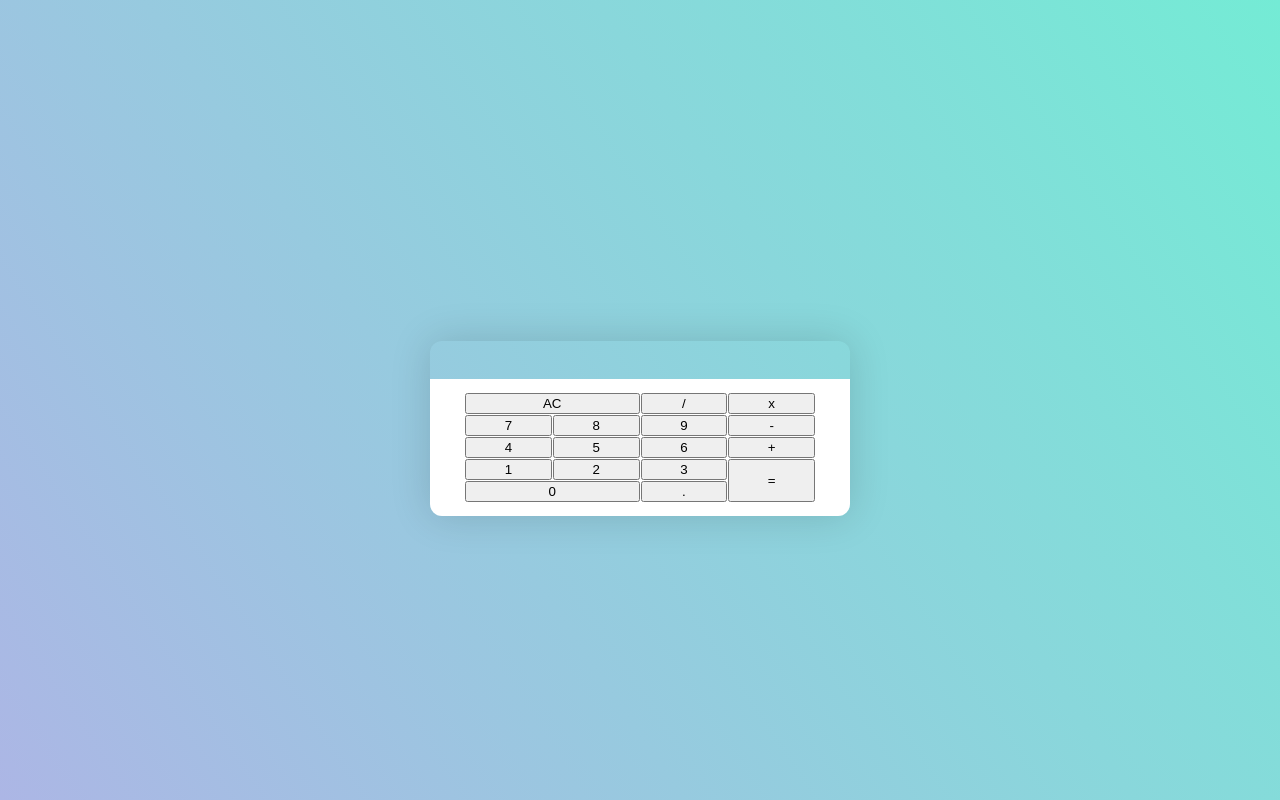
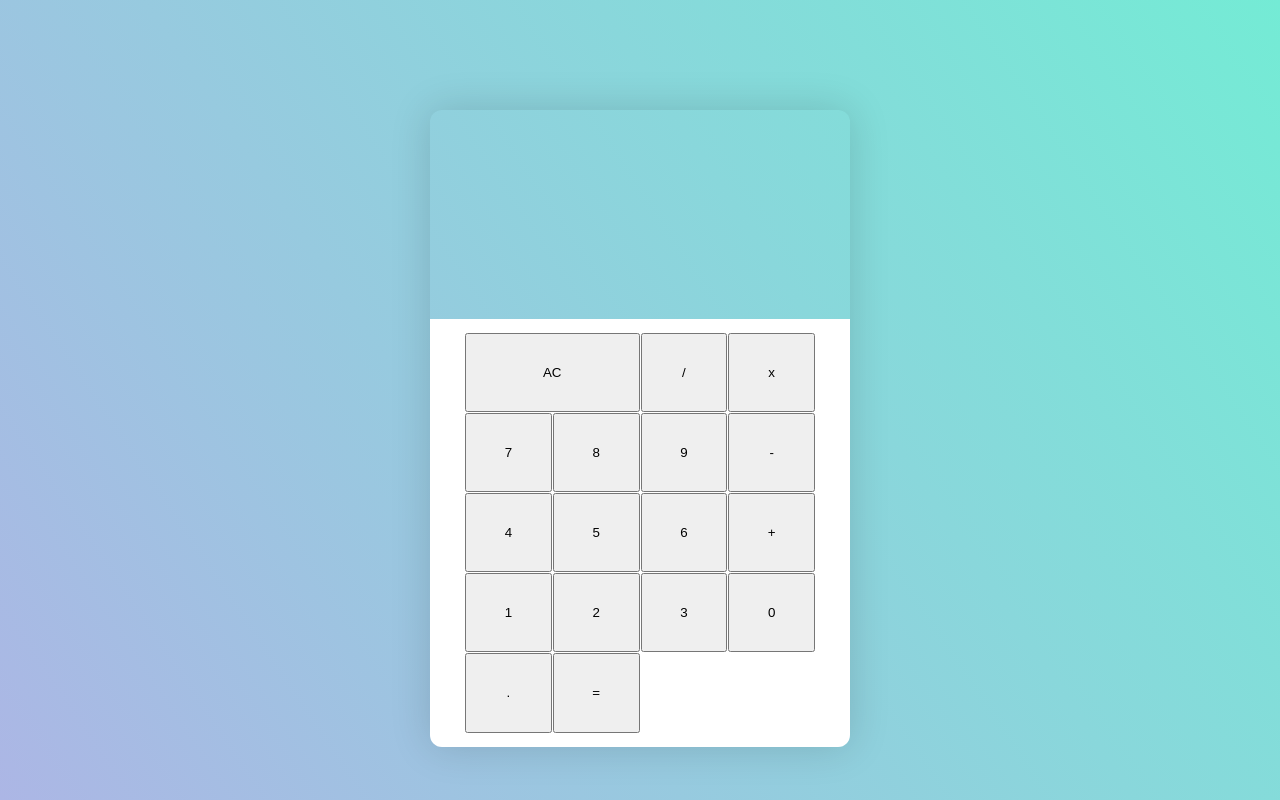
Before and after one commit to izanhuang/javascript-calculator, a React (Create React App) app: page / in a window 1280 px wide. Built offline with nearby package versions, Linux system fonts and the light colour scheme.

Commit message:
Complete evaluation function and change display size

```diff
--- a/src/App.css
+++ b/src/App.css
@@ -62,10 +62,18 @@ body {
 
 .calculator-display {
   width: 600px;
-  height: 10px;
+  height: 25px;
 }
 
-.calculator-keys {
+#display-top {
+  height: 50px;
+}
+
+#display-bottom {
+  height: 50px;
+}
+
+.calculator-div {
   background-color: #999;
   display: grid;
   grid-gap: 1px;
@@ -74,6 +82,7 @@ body {
   padding: 0.5em 1.25em;
   position: relative;
   text-align: center;
+  height: 400px;
 }
 
 #clear {
@@ -82,8 +91,10 @@ body {
 }
 
 #zero {
-  grid-column: 1 / span 2;
+  /*grid-column: 1 / span 2;*/
   grid-row: 5;
+  grid-column-start: 1;
+  grid-column-end: 3;
 }
 
 #equals {
--- a/src/Calculator.js
+++ b/src/Calculator.js
@@ -1,6 +1,5 @@
 import React, { Component } from 'react'
 import ButtonNumber from './ButtonNumber'
-
 
 export default class Calculator extends Component {
     constructor(props){
@@ -8,153 +7,67 @@ export default class Calculator extends Component {
         this.state = {
             entireInput: '',
             currentInput: '',
-            currentValue: ''
+            next: '',
         }
         this.handleClick = this.handleClick.bind(this)
     }
     handleClick(event){
-        var temp;
-        var symbol;
-        switch(event.target.id){
-            case 'clear':
-                temp = '0';
-                break;
-            case 'zero':
-                temp = '0';
-                break;
-            case 'one':
-                temp = '1';
-                break;
-            case 'two':
-                temp = '2';
-                break;
-            case 'three':
-                temp = '3';
-                break;
-            case 'four':
-                temp = '4';
-                break;
-            case 'five':
-                temp = '5';
-                break;
-            case 'six':
-            temp = '6';
-            break;
-            case 'seven':
-                temp = '7'
-                break;
-            case 'eight':
-                temp ='8';
-                break;
-            case 'nine':
-                temp = '9'
-                break;
-            case 'decimal':
-                temp = '.'
-                break;
-            case 'add':
-                temp = "+"
-                symbol = "+"
-                break;
-             case 'subtract':
-                temp = "-"
-                symbol = "-"
-                break;
-             case 'multiply':
-                temp = "*"
-                symbol = "*"
-                break;
-             case 'divide':
-                temp = "/"
-                symbol = "/"
-                break;
-            default:
-                temp = "="
-        }
+        var result;
         if (event.target.id === 'clear'){
             this.setState({
                 entireInput: '',
                 currentInput: 0
             });
-            } else if (event.target.id === 'equals'){
-                const numRegex = /-?[0-9]+\.?\d+|[0-9]+/g;
-                const symRegex = /[/*+-]/g;
-                const keysArray = this.state.entireInput.match(numRegex);
-                const firstValue = keysArray[0];
-                const secondValue = keysArray[1]
-                const match1 = this.state.entireInput.match(symRegex);
-                const operator = match1.pop();
-                //const ans = calculate(firstValue, operator, secondValue);
-                let result = ''
-                if (operator === '+'){
-                    console.log(firstValue, secondValue)
-                    console.log(parseFloat(firstValue) + " + " + parseFloat(secondValue))
-                    result = parseFloat(firstValue) + parseFloat(secondValue)
-                } else if (operator === '-') {
-                    console.log(firstValue, secondValue)
-                    console.log(parseFloat(firstValue) + " - " + parseFloat(secondValue))
-                    result = parseFloat(firstValue) - parseFloat(secondValue)
-                } else if (operator === '*') {
-                    console.log(firstValue, secondValue)
-                    console.log(parseFloat(firstValue) + " * " + parseFloat(secondValue))
-                    result = parseFloat(firstValue) * parseFloat(secondValue)
-                } else if (operator === '/') {
-                    console.log(firstValue, secondValue)
-                    console.log(parseFloat(firstValue) + " / " + parseFloat(secondValue))
-                    result = parseFloat(firstValue) / parseFloat(secondValue)
+        } else if (event.target.id === '+' || event.target.id === '-' || event.target.id === '/' || event.target.id === '*'){
+            if (this.state.entireInput.includes("=")) {
+                this.setState({ // 11+
+                    entireInput: this.state.currentInput + event.target.id,
+                    currentInput: event.target.id
+                });
+            } else {
+                this.setState({ // 5+6+5
+                    entireInput: this.state.entireInput + event.target.id,
+                    currentInput: event.target.id
+                });
             }
+        } else if (event.target.id === '='){
+            result = eval(this.state.entireInput)
             this.setState({
-                    entireInput: this.state.entireInput + temp + result,
+                entireInput: this.state.entireInput + "=" + result,
                 currentInput: result
             });
         } else {
-
             this.setState({
-                        entireInput: this.state.entireInput + temp,
-                        currentInput: temp
+                entireInput: this.state.entireInput + event.target.id,
+                currentInput: event.target.id
             });
-
+        }
     }
 
-        // }
-    }
-    // calculate(n1, operator, n2){
-    //     let result = ''
-    //     if (operator === '+'){
-    //         result = n1 + n2
-    //     } else if (operator === '-') {
-    //         result = n1 - n2
-    //     } else if (operator === '*') {
-    //         result = n1 * n2
-    //     } else if (operator === '/') {
-    //         result = n1 / n2
-    //     }
-    //     return result;
-    // }
     render() {
         return (
             <div className="calculator">
                 <div className="calculator-display"></div>
-                    <p>{this.state.entireInput}</p>
-                    <p id="display">{this.state.currentInput}</p>
-                <div className="calculator-keys">
+                    <p id="display-top">{this.state.entireInput}</p>
+                    <p id="display-bottom">{this.state.currentInput}</p>
+                <div className="calculator-div">
                     <button id="clear" onClick={this.handleClick}>AC</button>
-                    <button id="divide" className="symbol" onClick={this.handleClick}>/</button>
-                    <button id="multiply" className="symbol" onClick={this.handleClick}>x</button>
-                    <button id="seven" onClick={this.handleClick}>7</button>
-                    <button id="eight" onClick={this.handleClick}>8</button>
-                    <button id="nine" onClick={this.handleClick}>9</button>
-                    <button id="subtract" className="symbol" onClick={this.handleClick}>-</button>
-                    <button id="four" onClick={this.handleClick}>4</button>
-                    <button id="five" onClick={this.handleClick}>5</button>
-                    <button id="six" onClick={this.handleClick}>6</button>
-                    <button id="add" className="symbol" onClick={this.handleClick}>+</button>
-                    <button id="one" onClick={this.handleClick}>1</button>
-                    <button id="two" onClick={this.handleClick}>2</button>
-                    <button id="three" onClick={this.handleClick}>3</button>
-                    <button id="zero" onClick={this.handleClick}>0</button>
-                    <button id="decimal" onClick={this.handleClick}>.</button>
-                    <button id="equals" className="symbol" onClick={this.handleClick}>=</button>
+                    <button id="/" className="symbol" onClick={this.handleClick}>/</button>
+                    <button id="*" className="symbol" onClick={this.handleClick}>x</button>
+                    <button id="7" onClick={this.handleClick}>7</button>
+                    <button id="8" onClick={this.handleClick}>8</button>
+                    <button id="9" onClick={this.handleClick}>9</button>
+                    <button id="-" className="symbol" onClick={this.handleClick}>-</button>
+                    <button id="4" onClick={this.handleClick}>4</button>
+                    <button id="5" onClick={this.handleClick}>5</button>
+                    <button id="6" onClick={this.handleClick}>6</button>
+                    <button id="+" className="symbol" onClick={this.handleClick}>+</button>
+                    <button id="1" onClick={this.handleClick}>1</button>
+                    <button id="2" onClick={this.handleClick}>2</button>
+                    <button id="3" onClick={this.handleClick}>3</button>
+                    <button id="0" onClick={this.handleClick}>0</button>
+                    <button id="." onClick={this.handleClick}>.</button>
+                    <button id="=" className="symbol" onClick={this.handleClick}>=</button>
                 </div>
             </div>
         )
```
Lines whose indentation alone changed are shown as unchanged.
